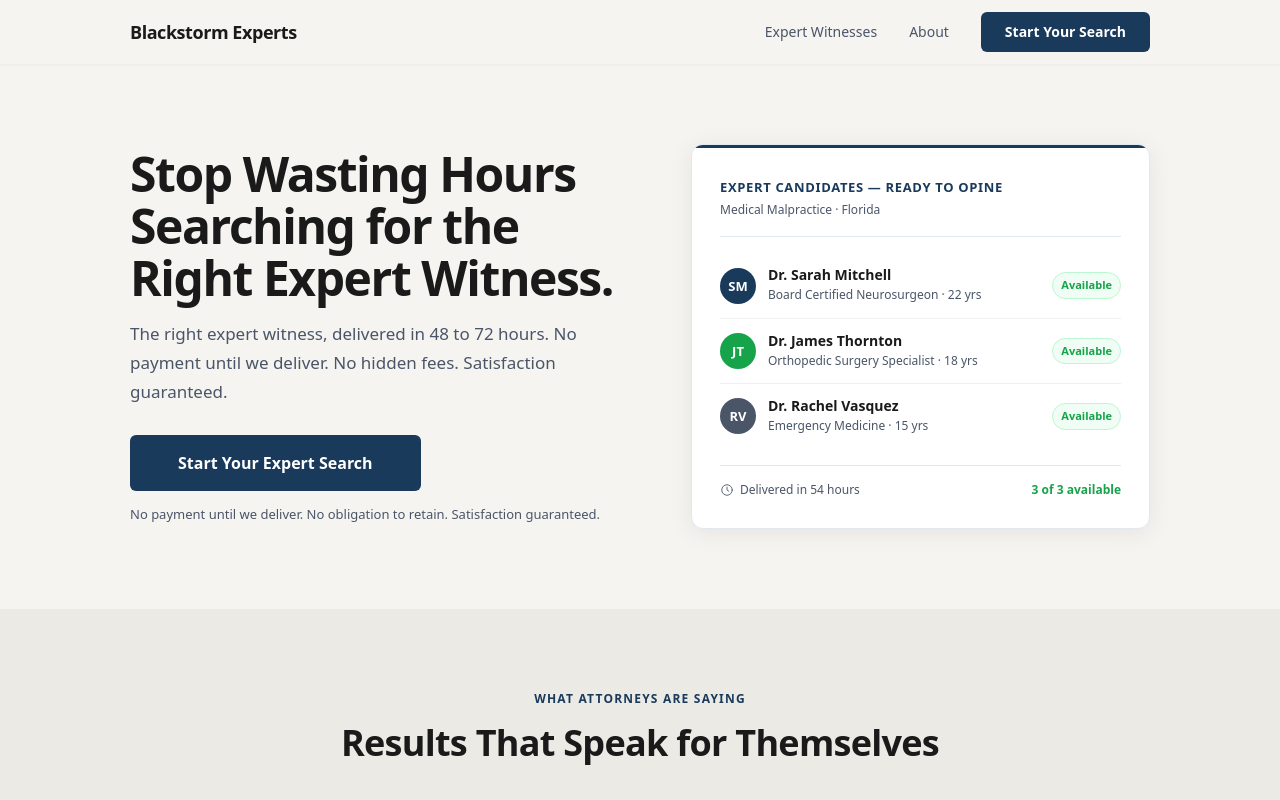
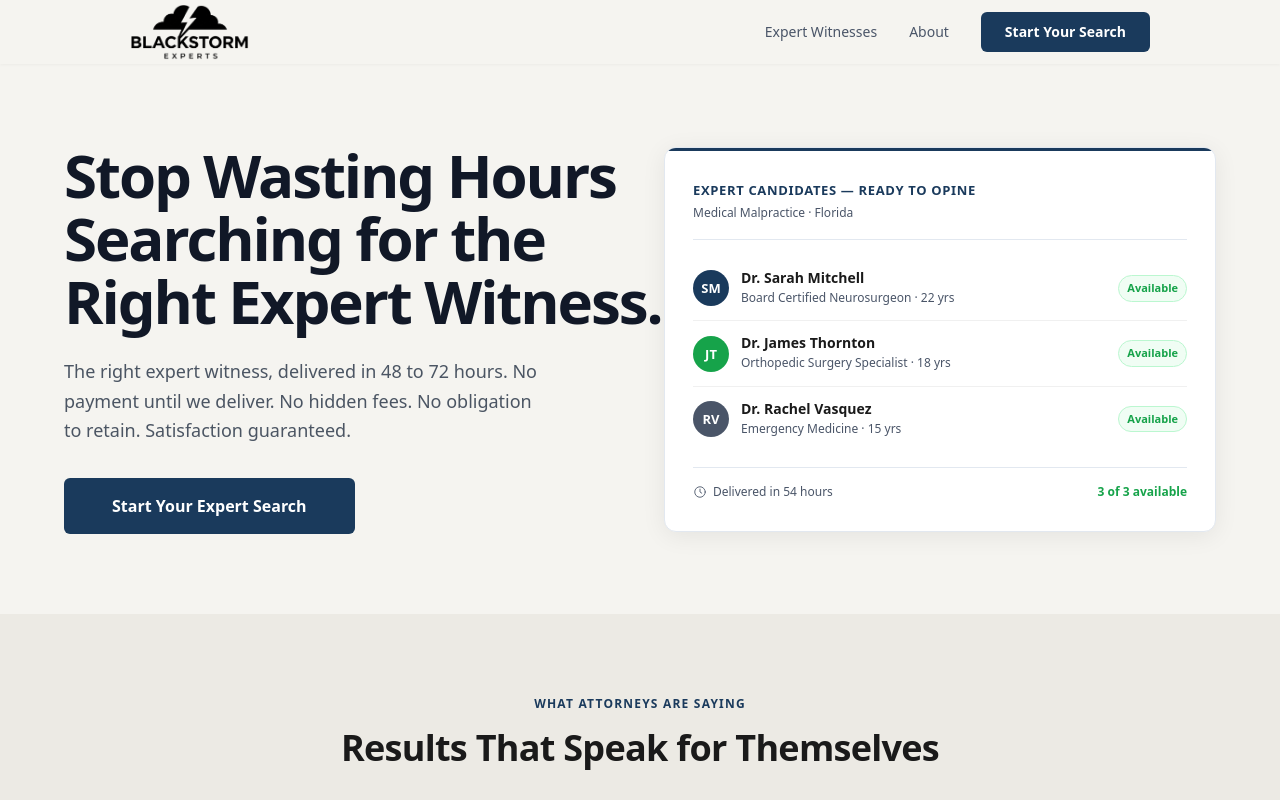
Before and after one commit to CobyBlackstorm/BE-Main-site-first-take, a Next.js app: page / in a window 1280 px wide. Shown: the top 800 px of the page. Built offline with nearby package versions, Linux system fonts and the light colour scheme.

Commit message:
Refine hero typography and nav brand logo
- Hero: headline/subtext colors, spacing, and CTA gap; grid gap and container
- Nav: Blackstorm logo image with larger display size
- Add public logo assets (blackstorm-logo.png, logo.png)

Made-with: Cursor

```diff
--- a/components/Hero.tsx
+++ b/components/Hero.tsx
@@ -33,31 +33,27 @@ const candidates = [
 export default function Hero() {
   return (
     <section className="bg-page section-padding">
-      <div className="section-container flex max-w-container flex-col items-center gap-12 lg:flex-row lg:items-center lg:gap-0">
-        <div className="flex w-full flex-col items-start text-left lg:w-[55%] lg:max-w-[55%] lg:pr-8">
-          <h1 className="max-w-[600px] text-[clamp(2rem,8vw,48px)] font-extrabold leading-[1.08] tracking-[-0.03em] text-primary md:text-[48px]">
+      <div className="grid max-w-7xl mx-auto grid-cols-1 gap-8 px-6 sm:px-8 lg:grid-cols-2 lg:items-center lg:gap-12 lg:px-16">
+        <div className="flex min-w-0 w-full flex-col items-start text-left">
+          <h1 className="max-w-[600px] text-4xl font-extrabold tracking-[-0.035em] text-[#111827] sm:text-5xl lg:text-6xl lg:leading-[1.05] leading-[1.08]">
             Stop Wasting Hours Searching for the{' '}
             <span className="whitespace-nowrap">Right Expert Witness.</span>
           </h1>
 
-          <p className="mt-4 max-w-[480px] text-[17px] font-normal leading-[1.7] text-secondary">
-            The right expert witness, delivered in 48 to 72 hours. No payment until we deliver. No hidden fees. Satisfaction guaranteed.
+          <p className="mt-6 max-w-[480px] text-lg font-normal leading-[1.65] text-[#4B5563]">
+            The right expert witness, delivered in 48 to 72 hours. No payment until we deliver. No hidden fees. No obligation to retain. Satisfaction guaranteed.
           </p>
 
           <a
             href="#"
             data-open-search-modal
-            className="mt-7 inline-flex items-center justify-center rounded-md bg-accent px-12 py-4 text-base font-semibold text-white transition-all duration-200 ease-in-out hover:bg-accent-hover hover:shadow-[0_4px_14px_rgba(26,58,92,0.25)]"
+            className="mt-8 inline-flex w-auto whitespace-nowrap items-center justify-center rounded-md bg-accent px-12 py-4 text-base font-semibold text-white transition-all duration-200 ease-in-out hover:bg-accent-hover hover:shadow-[0_4px_14px_rgba(26,58,92,0.25)]"
           >
             Start Your Expert Search
           </a>
-
-          <p className="mt-3 text-[13px] font-normal leading-[1.7] text-secondary">
-            No payment until we deliver. No obligation to retain. Satisfaction guaranteed.
-          </p>
         </div>
 
-        <div className="mt-10 flex w-full flex-col justify-center lg:mt-0 lg:w-[45%] lg:max-w-[45%]">
+        <div className="flex min-w-0 w-full flex-col justify-center">
           <div className="overflow-hidden rounded-xl border border-card-border bg-white shadow-[0_4px_24px_rgba(0,0,0,0.07)]">
             <div className="h-[3px] w-full bg-accent" />
             <div className="p-[28px]">
--- a/components/Nav.tsx
+++ b/components/Nav.tsx
@@ -1,6 +1,7 @@
 'use client'
 
 import { useEffect, useState } from 'react'
+import Image from 'next/image'
 import Link from 'next/link'
 import { useSearchModal } from '@/components/SearchModal'
 
@@ -26,7 +27,14 @@ export default function Nav() {
     <nav className="sticky top-0 z-50 bg-[#f5f4f0] shadow-[0_1px_3px_rgba(0,0,0,0.04)]">
       <div className="section-container flex h-16 max-w-container items-center justify-between">
         <Link href="/" className="flex items-center no-underline">
-          <span className="text-[18px] font-extrabold tracking-tight text-primary">Blackstorm Experts</span>
+          <Image
+            src="/blackstorm-logo.png"
+            alt="Blackstorm Experts"
+            width={258}
+            height={59}
+            className="h-14 w-auto"
+            priority
+          />
         </Link>
 
         <div className="hidden items-center gap-8 md:flex">
@@ -73,8 +81,14 @@ export default function Nav() {
       {menuOpen && (
         <div className="fixed inset-0 z-[200] flex flex-col bg-[#f5f4f0] md:hidden">
           <div className="flex h-16 items-center justify-between border-b border-card-border px-6">
-            <Link href="/" className="text-[18px] font-extrabold text-primary no-underline" onClick={() => setMenuOpen(false)}>
-              Blackstorm Experts
+            <Link href="/" className="flex items-center no-underline" onClick={() => setMenuOpen(false)}>
+              <Image
+                src="/blackstorm-logo.png"
+                alt="Blackstorm Experts"
+                width={258}
+                height={59}
+                className="h-14 w-auto"
+              />
             </Link>
             <button type="button" onClick={() => setMenuOpen(false)} className="p-1 text-primary" aria-label="Close menu">
               <svg width="24" height="24" viewBox="0 0 24 24" fill="none" stroke="currentColor" strokeWidth="2" strokeLinecap="round">
```
Also changed, not shown: public/blackstorm-logo.png (added), public/logo.png (added).
